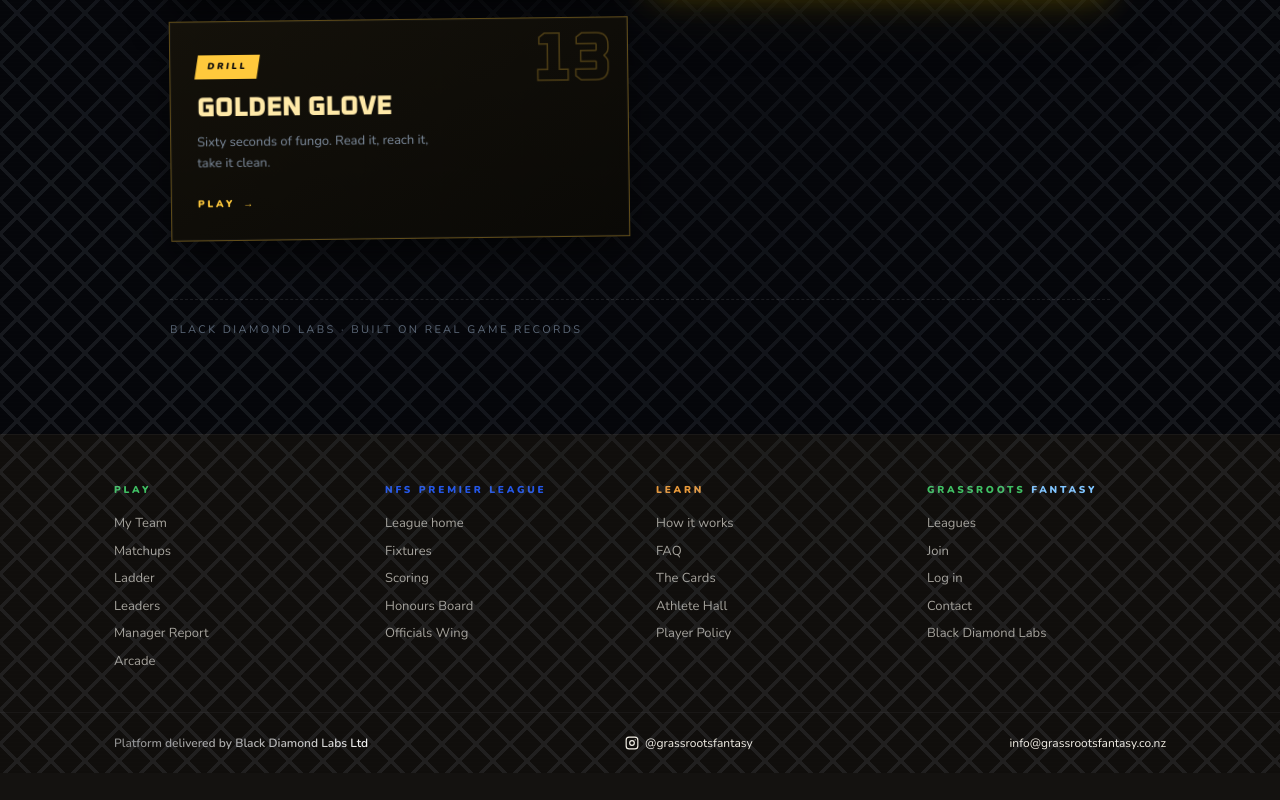
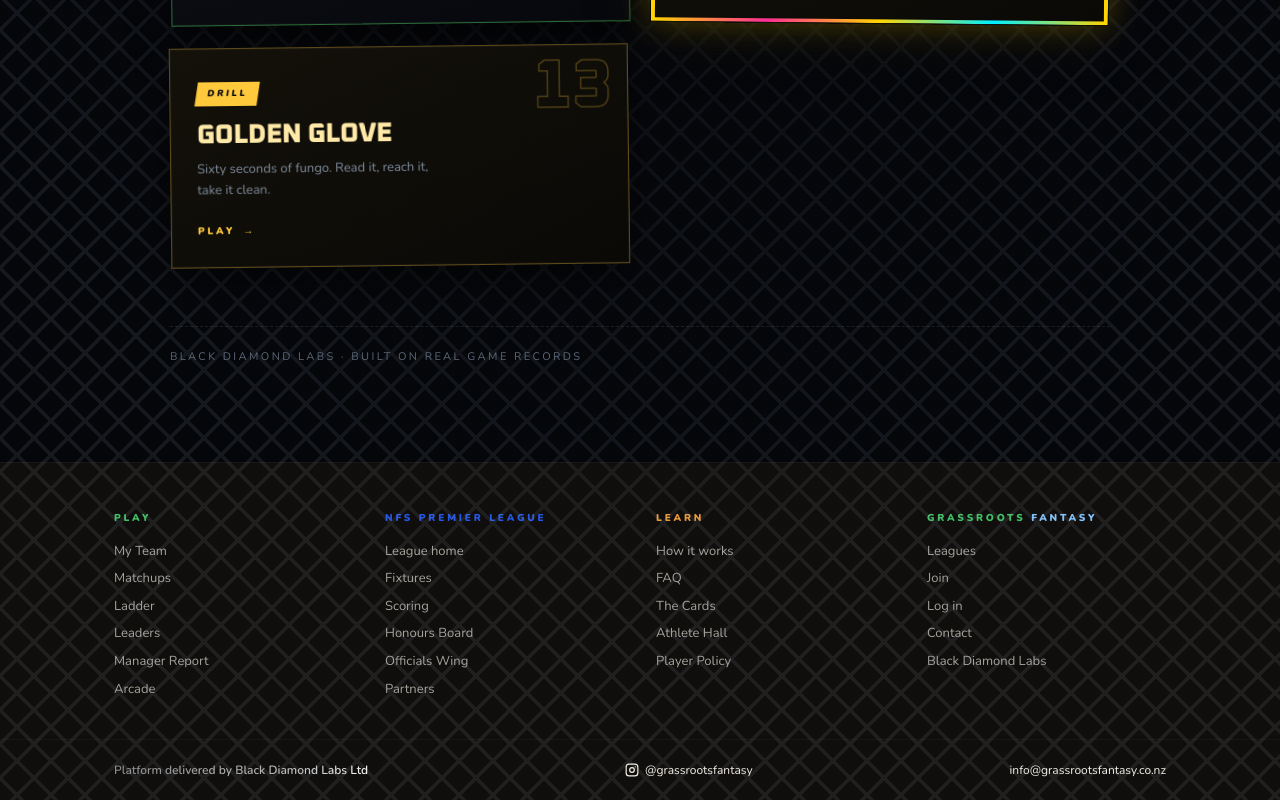
Before and after one commit to N8Nuks/grassrootsfantasy, a Next.js app: page /games in a window 1280 px wide. Shown: the part 1942-2742 px from the top of the page. Before the commit the page ends 2715 px from the top, so only its background shows below. Built offline with nearby package versions, Linux system fonts and the light colour scheme; no server answers.

Commit message:
Partners live

```diff
--- a/components/Footer.tsx
+++ b/components/Footer.tsx
@@ -20,6 +20,7 @@ const COLUMNS: { title: string; accent: string; links: { label: string; href: st
       { label: 'Scoring', href: '/nfs/scoring' },
       { label: 'Honours Board', href: '/nfs/honours' },
       { label: 'Officials Wing', href: '/nfs/officials' },
+      { label: 'Partners', href: '/nfs/sponsors' },
     ],
   },
   {
--- a/lib/partners.ts
+++ b/lib/partners.ts
@@ -5,7 +5,7 @@
 /* Master switch. Everything partner-facing (footer link, ladder credits,
    arcade credits) stays hidden until this is true. Flip it after the
    iAthletic announcement. */
-export const PARTNERS_LIVE = false
+export const PARTNERS_LIVE = true
 
 export type Partner = {
   key: string
```
